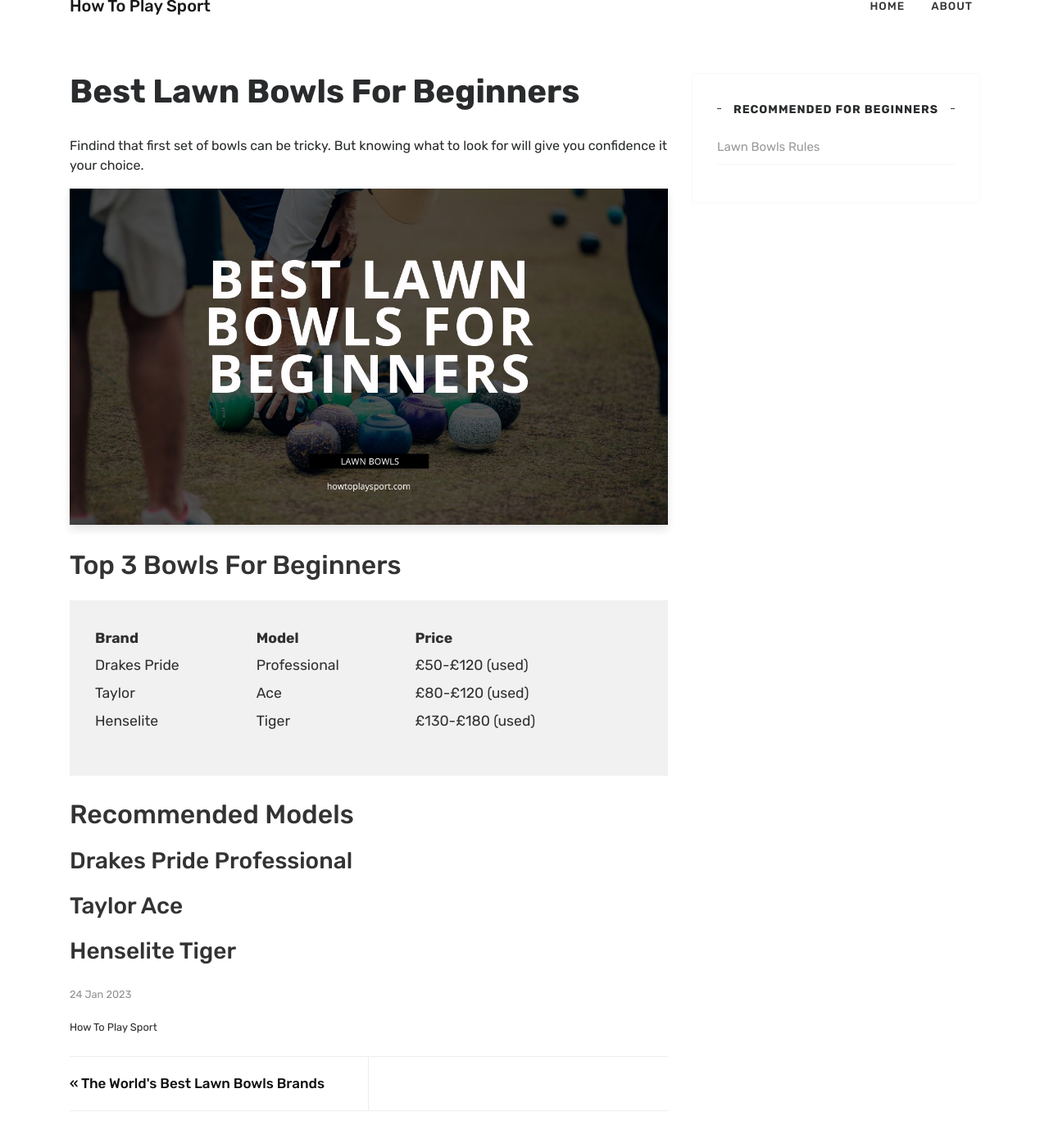
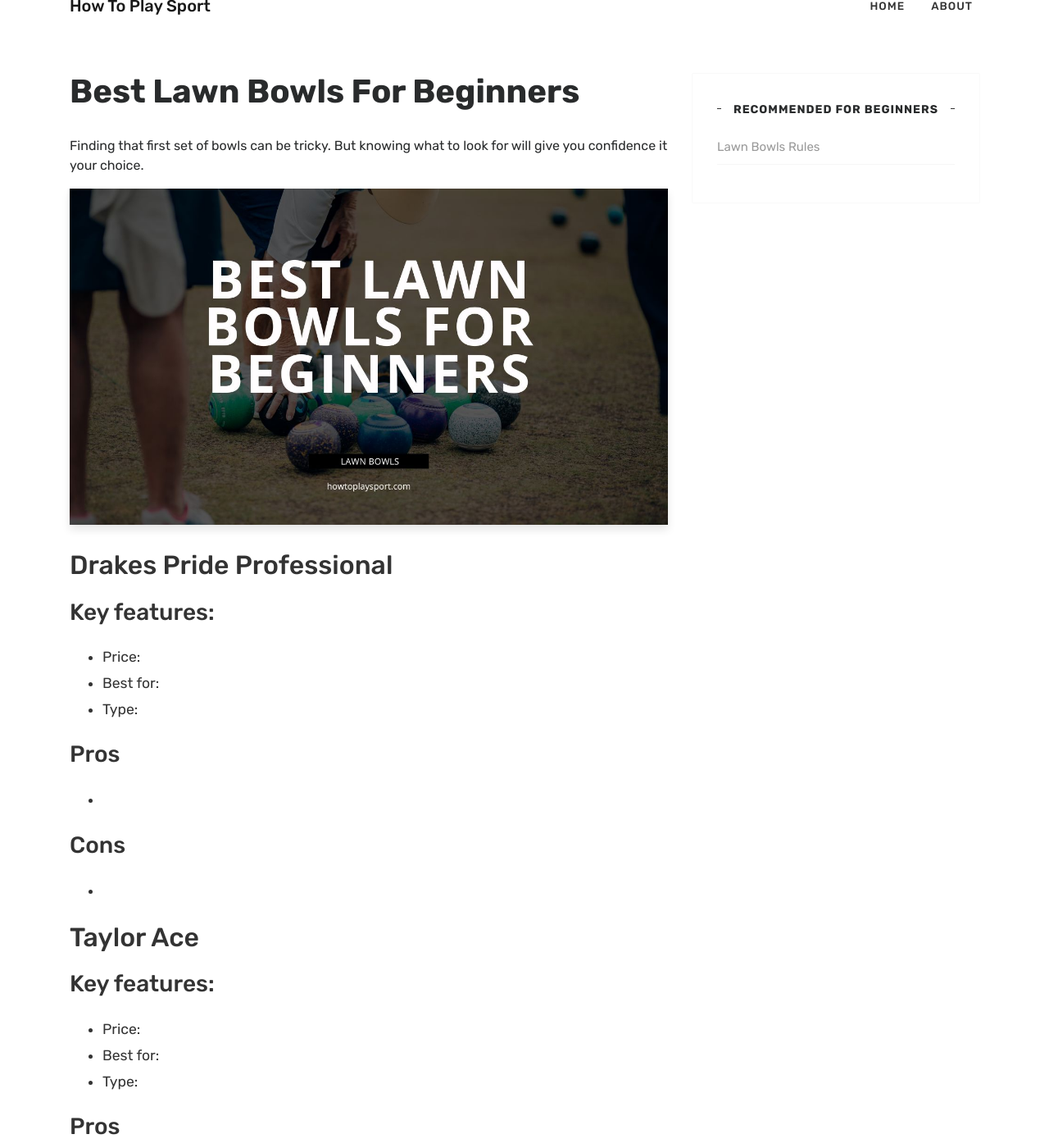
Before and after one commit to krussll/howtoplaysport, a Jekyll site: the page built from _posts/2023-01-24-best-lawn-bowls-for-beginners.md, in a window 1280 px wide and 1400 px high. Shown: the whole window at 82% size. Built offline with Jekyll 4.4.1, drawn with Linux system fonts in a browser that asks for light colours; nearby versions of some CDN libraries; some of the changed text lies outside the part shown; grey boxes are pictures that could not be loaded.

Commit message:
Update 2023-01-24-best-lawn-bowls-for-beginners.md

```diff
--- a/_posts/2023-01-24-best-lawn-bowls-for-beginners.md
+++ b/_posts/2023-01-24-best-lawn-bowls-for-beginners.md
@@ -6,49 +6,55 @@ author: reece
 image: assets/images/best-lawn-bowls-for-beginners.jpg
 featured: true
 description: ""
-first_paragraph: "Findind that first set of bowls can be tricky. But knowing what to look for will give you confidence it your choice."
+first_paragraph: "Finding that first set of bowls can be tricky. But knowing what to look for will give you confidence it your choice."
 ---
 
-## Top 3 Bowls For Beginners
 
-<div class="overview">
+## Drakes Pride Professional
 
-<table>
-  <thead>
-    <tr>
-      <th>Brand</th>
-      <th>Model</th>
-      <th>Price</th>
-    </tr>
-  </thead>
-  <tbody>
-    <tr>
-      <td>Drakes Pride</td>
-      <td>Professional</td>
-      <td>£50-£120 (used)</td>
-    </tr>
-    <tr>
-      <td>Taylor</td>
-      <td>Ace</td>
-      <td>£80-£120 (used)</td>
-    </tr>
-    <tr>
-      <td>Henselite</td>
-      <td>Tiger</td>
-      <td>£130-£180 (used)</td>
-    </tr>
-  </tbody>
-</table>
+### Key features:
 
-</div>
+- Price:
+- Best for:
+- Type:
 
-## Recommended Models
+### Pros
 
-### Drakes Pride Professional
+-
+
+### Cons
+
+-
 
 
-### Taylor Ace
+## Taylor Ace
 
+### Key features:
 
+- Price:
+- Best for:
+- Type:
 
-### Henselite Tiger
+### Pros
+
+-
+
+### Cons
+
+-
+
+## Henselite Tiger II
+
+### Key features:
+
+- Price:
+- Best for:
+- Type:
+
+### Pros
+
+-
+
+### Cons
+
+-
```
